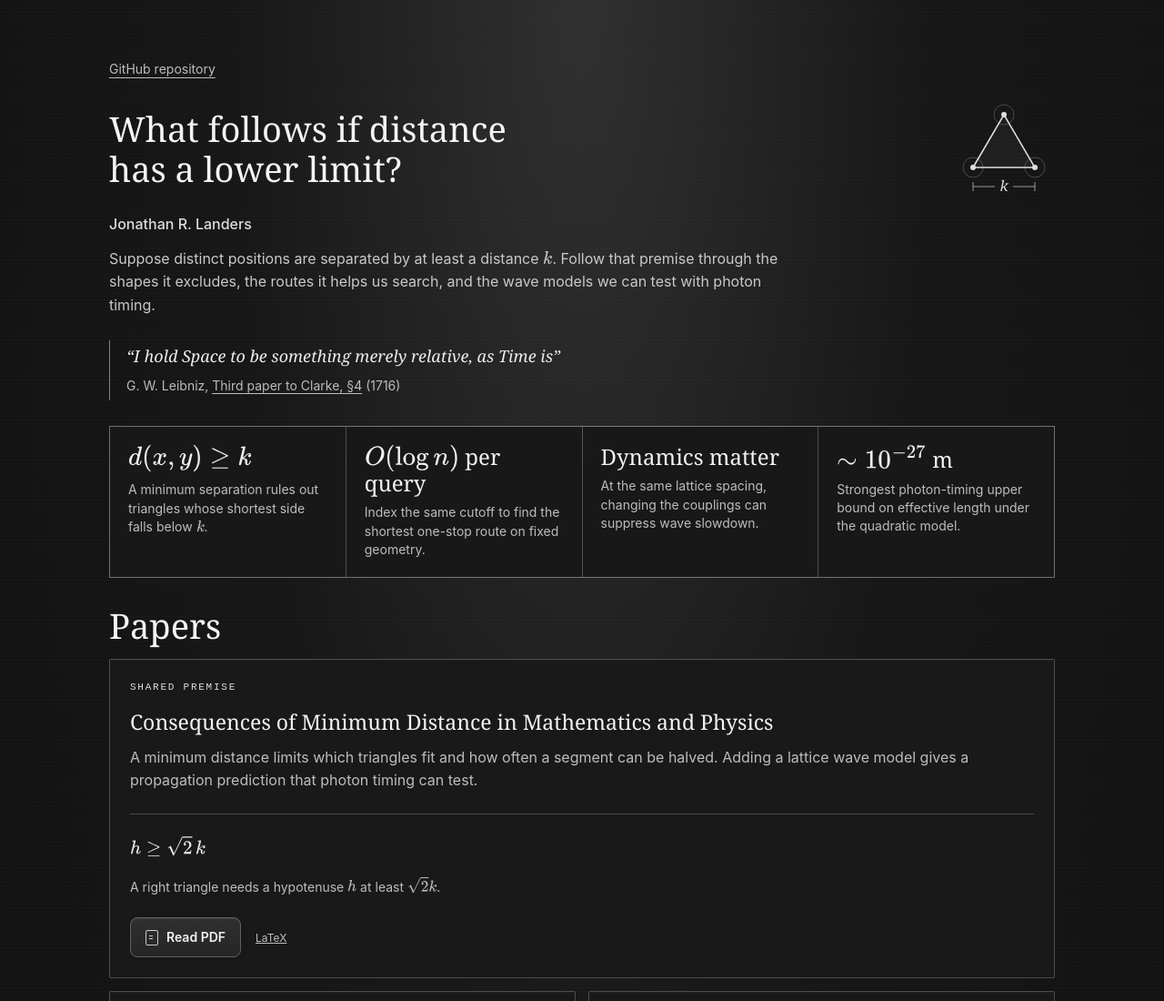
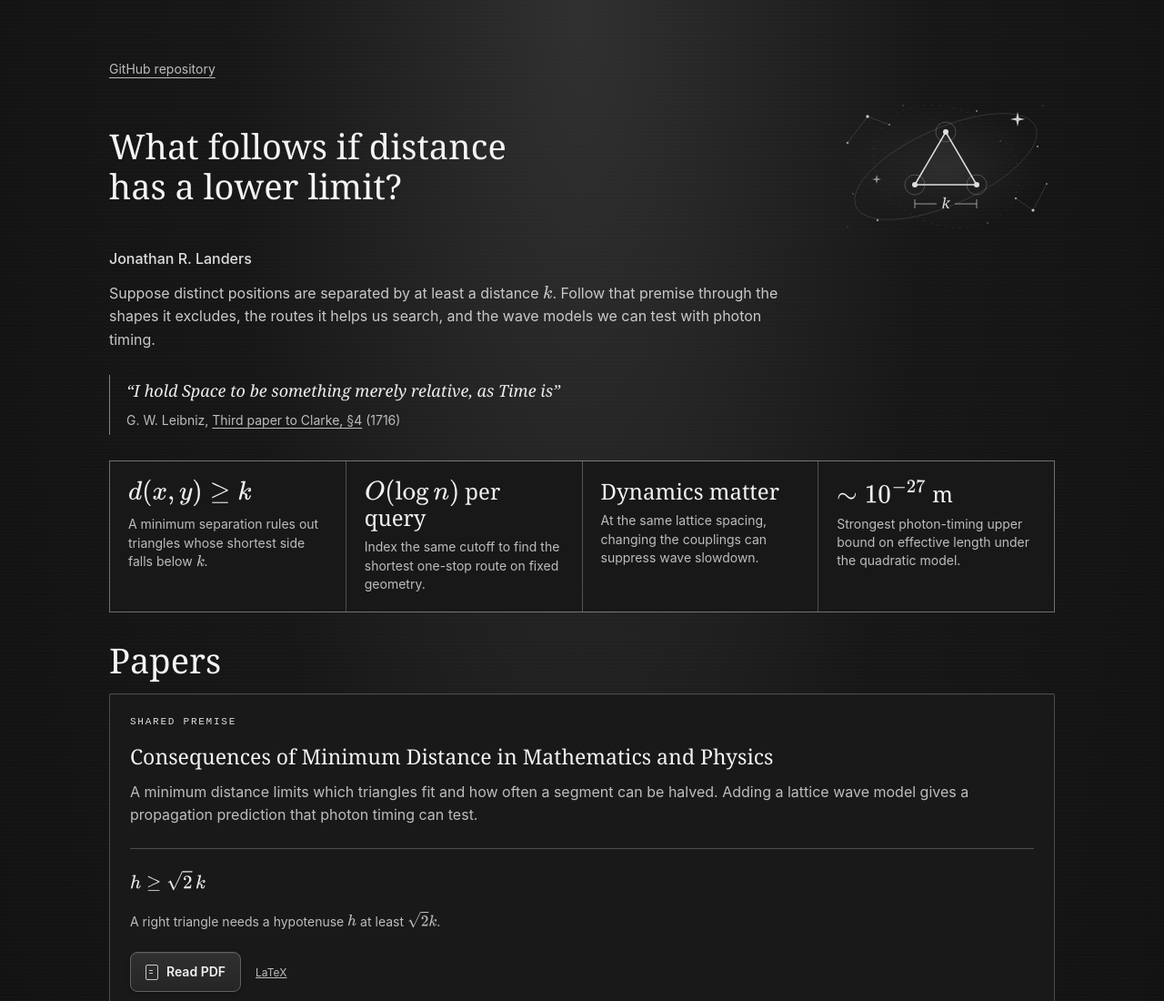
Before and after one commit to jonland82/minimum-distance-analytical-mechanics, a plain HTML site: page index.html in a window 1280 px wide. Shown: the top 1100 px of the page at 91% size. Drawn offline with nearby package versions, Linux system fonts and the light colour scheme.

Commit message:
Frame the title triangle with a monochrome cosmic motif

```diff
--- a/index.html
+++ b/index.html
@@ -15,6 +15,10 @@
     .title-row { display: flex; align-items: center; justify-content: space-between; gap: 24px; }
     .overview h1 { min-width: 0; font-size: clamp(27px, 3.5vw, 38px); line-height: 1.15; }
     .distance-icon { width: 112px; height: 112px; flex: 0 0 auto; color: var(--cyan); }
+    .cosmic-scene { position: relative; width: 240px; height: 150px; flex: 0 0 auto; color: var(--text); }
+    .cosmic-scene::before { content: ""; position: absolute; inset: 0; background: radial-gradient(ellipse, rgba(255,255,255,.06), transparent 65%); }
+    .cosmic-sky { position: absolute; inset: 0; width: 100%; height: 100%; }
+    .cosmic-scene .distance-icon { position: absolute; left: 50%; top: 50%; transform: translate(-50%, -50%); }
     .overview .author { margin-top: 14px; font-size: 16px; }
     .overview .subtitle { max-width: 760px; margin: 12px 0 26px; font-size: 16px; }
     .overview .metric span { font-size: 14px; }
@@ -26,6 +30,7 @@
     @media (max-width: 520px) {
       .title-row { gap: 12px; }
       .distance-icon { width: 64px; height: 64px; }
+      .cosmic-scene { width: 84px; height: 100px; }
       .overview .metric { padding: 16px 14px; }
       .overview .metric span { font-size: 14px; }
     }
@@ -37,7 +42,22 @@
       <a class="repo-link" href="https://github.com/jonland82/minimum-distance-analytical-mechanics">GitHub repository</a>
       <div class="title-row">
         <h1 id="page-title">What follows if distance<br>has a lower limit?</h1>
-        <svg class="distance-icon" viewBox="0 0 112 112" role="img" aria-labelledby="distance-icon-title">
+        <div class="cosmic-scene">
+          <svg class="cosmic-sky" viewBox="0 0 240 150" fill="none" aria-hidden="true">
+            <ellipse cx="120" cy="75" rx="108" ry="42" transform="rotate(-24 120 75)" stroke="currentColor" stroke-opacity=".16" stroke-width=".75"/>
+            <ellipse cx="120" cy="75" rx="83" ry="64" transform="rotate(24 120 75)" stroke="currentColor" stroke-opacity=".10" stroke-width=".75" stroke-dasharray="2 6"/>
+            <path d="m12 49 22-29 24 9m139 81 19 13 15-29" stroke="currentColor" stroke-opacity=".2" stroke-width=".7"/>
+            <g fill="currentColor">
+              <circle cx="12" cy="49" r="1.3" opacity=".55"/><circle cx="34" cy="20" r="1.7" opacity=".8"/><circle cx="58" cy="29" r="1" opacity=".5"/>
+              <circle cx="18" cy="105" r=".8" opacity=".4"/><circle cx="45" cy="134" r="1.2" opacity=".6"/><circle cx="73" cy="8" r=".7" opacity=".4"/>
+              <circle cx="154" cy="14" r="1" opacity=".5"/><circle cx="180" cy="47" r=".7" opacity=".4"/><circle cx="221" cy="53" r="1" opacity=".6"/>
+              <circle cx="197" cy="110" r="1.1" opacity=".7"/><circle cx="216" cy="123" r="1.6" opacity=".8"/><circle cx="231" cy="94" r="1" opacity=".5"/>
+              <circle cx="166" cy="137" r=".8" opacity=".4"/><circle cx="12" cy="141" r=".6" opacity=".4"/><circle cx="227" cy="8" r=".6" opacity=".4"/>
+              <path d="m199 15 1.5 6.5L207 23l-6.5 1.5L199 31l-1.5-6.5L191 23l6.5-1.5Z" opacity=".85"/>
+              <path d="m44 84 1 4 4 1-4 1-1 4-1-4-4-1 4-1Z" opacity=".6"/>
+            </g>
+          </svg>
+          <svg class="distance-icon" viewBox="0 0 112 112" role="img" aria-labelledby="distance-icon-title">
           <title id="distance-icon-title">Triangle vertices with minimum separation k</title>
           <path d="M22 76 56 18 90 76Z" fill="rgba(255,255,255,.04)" stroke="currentColor" stroke-width="1.5"/>
           <circle cx="56" cy="18" r="11" fill="none" stroke="currentColor" stroke-opacity=".25"/>
@@ -46,7 +66,8 @@
           <g fill="currentColor"><circle cx="56" cy="18" r="3"/><circle cx="22" cy="76" r="3"/><circle cx="90" cy="76" r="3"/></g>
           <path d="M22 92v10m68-10v10M22 97h24m20 0h24" fill="none" stroke="currentColor" stroke-opacity=".65" stroke-width="1"/>
           <text x="56" y="102" text-anchor="middle" fill="currentColor" font-family="Georgia, serif" font-style="italic" font-size="16">k</text>
-        </svg>
+          </svg>
+        </div>
       </div>
       <p class="author">Jonathan R. Landers</p>
       <p class="subtitle">Suppose distinct positions are separated by at least a distance \(k\). Follow that premise through the shapes it excludes, the routes it helps us search, and the wave models we can test with photon timing.</p>
```
